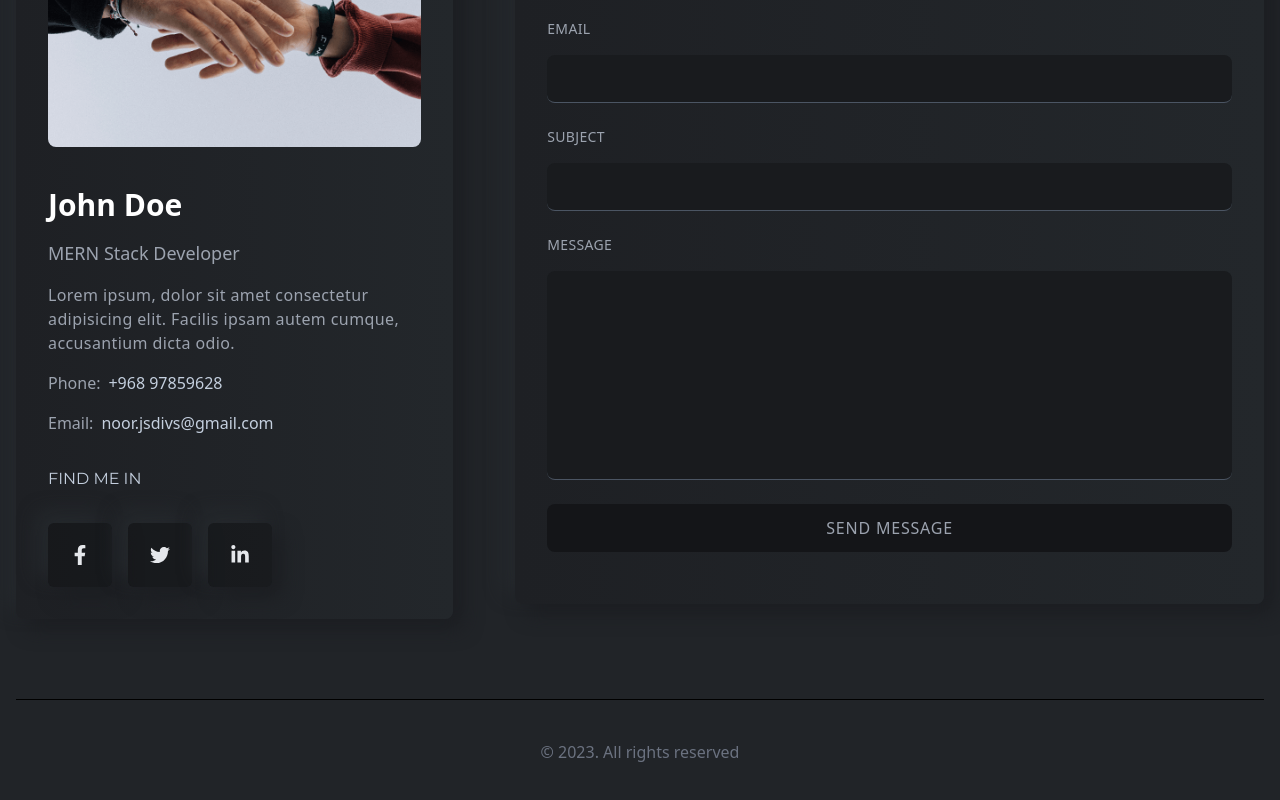
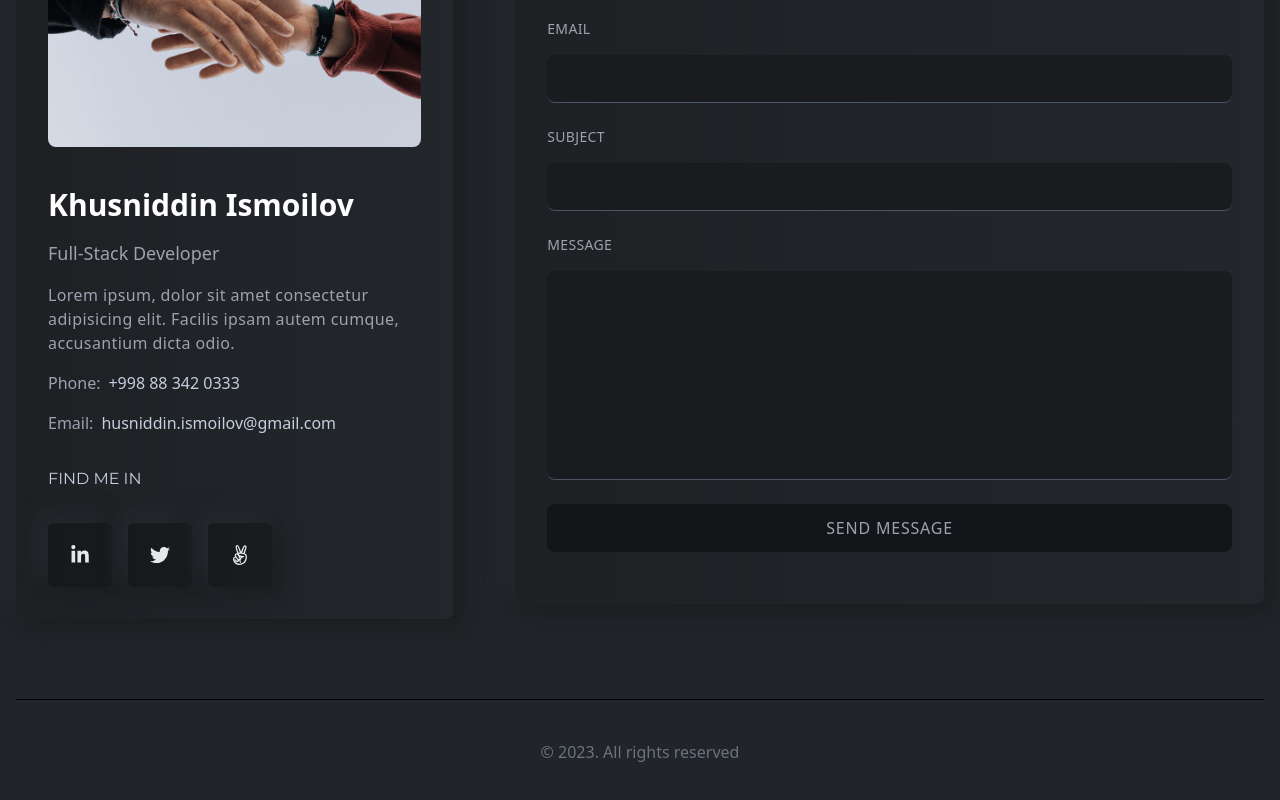
Before and after one commit to KIsmoilov/Khusniddin_portfolio, a React (Create React App) app: page / in a window 1280 px wide. Shown: the part 5678-6478 px from the top of the page. Built offline with nearby package versions, Linux system fonts and the light colour scheme.

Commit message:
Modify the left card on the contact me section

```diff
--- a/src/components/contact/ContactLeft.js
+++ b/src/components/contact/ContactLeft.js
@@ -1,5 +1,5 @@
 import React from 'react';
-import { FaFacebookF, FaTwitter, FaLinkedinIn } from 'react-icons/fa';
+import { FaAngellist, FaTwitter, FaLinkedinIn } from 'react-icons/fa';
 import { contactImg } from '../../assets/index';
 
 const ContactLeft = () => (
@@ -10,9 +10,9 @@ const ContactLeft = () => (
       alt="contactImg"
     />
     <div className="flex flex-col gap-4">
-      <h3 className="text-3xl font-bold text-white">John Doe</h3>
+      <h3 className="text-3xl font-bold text-white">Khusniddin Ismoilov</h3>
       <p className="text-lg font-normal text-gray-400">
-        MERN Stack Developer
+        Full-Stack Developer
       </p>
       <p className="text-base text-gray-400 tracking-wide">
         Lorem ipsum, dolor sit amet consectetur adipisicing elit. Facilis
@@ -21,25 +21,40 @@ const ContactLeft = () => (
       <p className="text-base text-gray-400 flex items-center gap-2">
         Phone:
         {' '}
-        <span className="text-lightText">+968 97859628</span>
+        <span className="text-lightText">+998 88 342 0333</span>
       </p>
       <p className="text-base text-gray-400 flex items-center gap-2">
         Email:
         {' '}
-        <span className="text-lightText">noor.jsdivs@gmail.com</span>
+        <span className="text-lightText">husniddin.ismoilov@gmail.com</span>
       </p>
     </div>
     <div className="flex flex-col gap-4">
       <h2 className="text-base uppercase font-titleFont mb-4">Find me in</h2>
       <div className="flex gap-4">
         <span className="bannerIcon">
-          <FaFacebookF />
+        <a
+              href="https://www.linkedin.com/in/khusniddin-ismoilov/"
+              target="blank"
+            >
+              <FaLinkedinIn />
+            </a>
         </span>
         <span className="bannerIcon">
-          <FaTwitter />
+        <a
+              href="https://twitter.com/Uz_Mnemonist"
+              target="blank"
+            >
+              <FaTwitter />
+            </a>
         </span>
         <span className="bannerIcon">
-          <FaLinkedinIn />
+        <a
+              href="https://wellfound.com/u/khusniddin-ismoilov"
+              target="blank"
+            >
+              <FaAngellist />
+            </a>
         </span>
       </div>
     </div>
```
